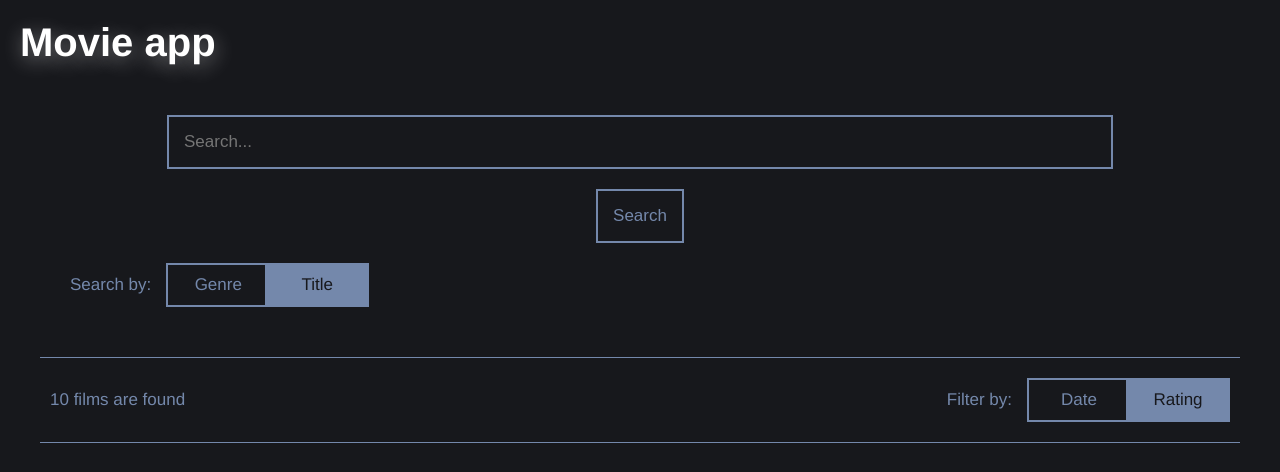
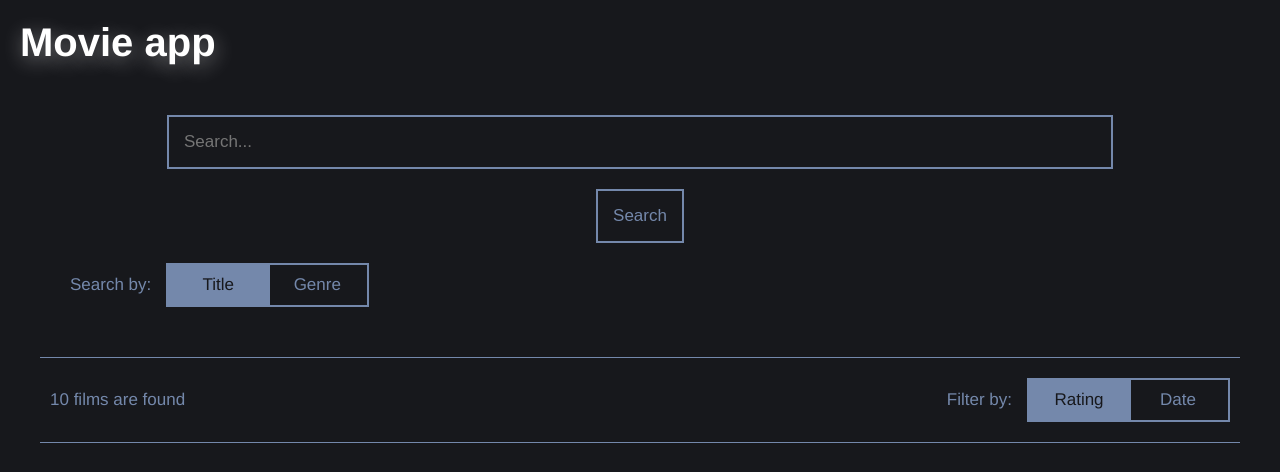
Before and after one commit to elkinny/Movie-App, a React app in the folder client/: page / in a window 1280 px wide. Shown: the top 472 px of the page. Built offline with nearby package versions, Linux system fonts and the light colour scheme.

Commit message:
Task#3: minor srtucture fixes

```diff
--- a/client/src/components/Common/Toggle/Toggle.js
+++ b/client/src/components/Common/Toggle/Toggle.js
@@ -4,17 +4,8 @@ import PropTypes from 'prop-types';
 import styles from './toggle.scss';
 
 export default class Toggle extends Component {
-  state = {
-    chkbox: true,
-  };
-
-  onChange = e => {
-    this.setState({ chkbox: !this.state.chkbox });
-    this.props.onChange(e);
-  };
-
   render() {
-    const { labels, text, type } = this.props;
+    const { labels, text, type, onChange } = this.props;
     return (
       <div className={styles['toggle']}>
         <span className={styles['toggle__label']}> {text} </span>
@@ -25,8 +16,8 @@ export default class Toggle extends Component {
             name={'toggled_' + type}
             type="radio"
             value={labels[0].toLowerCase()}
-            defaultChecked={!this.state.chkbox}
-            onChange={this.onChange}
+            defaultChecked={!this.props.value}
+            onChange={onChange}
           />
           <label htmlFor={'toggle-' + labels[0]} className={styles['btn']}>
             {labels[0]}
@@ -37,8 +28,8 @@ export default class Toggle extends Component {
             name={'toggled_' + type}
             value={labels[1].toLowerCase()}
             type="radio"
-            defaultChecked={this.state.chkbox}
-            onChange={this.onChange}
+            defaultChecked={this.props.value}
+            onChange={onChange}
           />
           <label htmlFor={'toggle-' + labels[1]} className={styles['btn']}>
             {labels[1]}
@@ -54,4 +45,5 @@ Toggle.propTypes = {
   onChange: PropTypes.func.isRequired,
   text: PropTypes.string.isRequired,
   type: PropTypes.string.isRequired,
+  value: PropTypes.bool.isRequired,
 };
--- a/client/src/components/FormComponent/FormComponent.js
+++ /dev/null
@@ -1,18 +0,0 @@
-import React from 'react';
-import PropTypes from 'prop-types';
-
-import styles from './form-component.scss';
-
-const FormComponent = props => {
-  return (
-    <form className={styles.form} onSubmit={props.onSubmit}>
-      {props.children}
-    </form>
-  );
-};
-
-FormComponent.propTypes = {
-  onSubmit: PropTypes.func.isRequired,
-};
-
-export default FormComponent;
--- a/client/src/containers/App.js
+++ b/client/src/containers/App.js
@@ -26,6 +26,10 @@ export default class App extends Component {
     });
   };
 
+  searchMovie = e => {
+    e.preventDefault();
+  };
+
   render() {
     return (
       <Router>
@@ -37,7 +41,13 @@ export default class App extends Component {
                 exact
                 path="/"
                 render={() => (
-                  <SearchForm movies={this.state.movies} handleInput={this.handleInput} />
+                  <SearchForm
+                    movies={this.state.movies}
+                    handleInput={this.handleInput}
+                    searchMovie={this.searchMovie}
+                    toggled_searchValue={this.state.toggled_searchValue}
+                    toggled_filterValue={this.state.toggled_filterValue}
+                  />
                 )}
               />
               <Route
--- /dev/null
+++ b/client/src/containers/SearchForm/FormComponent/FormComponent.js
@@ -0,0 +1,30 @@
+import React from 'react';
+import PropTypes from 'prop-types';
+
+import { Toggle } from 'components/Common';
+
+import styles from './form-component.scss';
+
+const FormComponent = props => {
+  return (
+    <form className={styles.form} onSubmit={props.onSubmit}>
+      <input type="text" name="search" placeholder="Search..." onChange={props.handleInput} />
+      <input type="submit" value="Search" />
+      <Toggle
+        labels={['Title', 'Genre']}
+        type="search"
+        text="Search by:"
+        onChange={props.handleInput}
+        value={'Title' === props.toggled_filterValue}
+      />
+    </form>
+  );
+};
+
+FormComponent.propTypes = {
+  onSubmit: PropTypes.func.isRequired,
+  handleInput: PropTypes.func.isRequired,
+  toggled_filterValue: PropTypes.string.isRequired,
+};
+
+export default FormComponent;
--- a/client/src/containers/SearchForm/SearchForm.js
+++ b/client/src/containers/SearchForm/SearchForm.js
@@ -1,7 +1,7 @@
 import React, { Component } from 'react';
 import PropTypes from 'prop-types';
 
-import FormComponent from 'components/FormComponent';
+import FormComponent from './FormComponent';
 import { Toggle, Navigation } from 'components/Common';
 
 export default class SearchForm extends Component {
@@ -9,31 +9,18 @@ export default class SearchForm extends Component {
     return (
       <>
         <FormComponent
-          onSubmit={e => {
-            e.preventDefault();
-          }}
-        >
-          <input
-            type="text"
-            name="search"
-            placeholder="Search..."
-            onChange={this.props.handleInput}
-          />
-          <input type="submit" value="Search" />
-          <Toggle
-            labels={['Genre', 'Title']}
-            type="search"
-            text="Search by:"
-            onChange={this.props.handleInput}
-          />
-        </FormComponent>
+          onSubmit={this.props.searchMovie}
+          handleInput={this.props.handleInput}
+          toggled_filterValue={this.props.toggled_searchValue}
+        />
         <Navigation>
           <span>10 films are found</span>
           <Toggle
-            labels={['Date', 'Rating']}
+            labels={['Rating', 'Date']}
             type="filter"
             text="Filter by:"
             onChange={this.props.handleInput}
+            value={'Rating' === this.props.toggled_filterValue}
           />
         </Navigation>
       </>
@@ -44,4 +31,7 @@ export default class SearchForm extends Component {
 SearchForm.propTypes = {
   movies: PropTypes.array.isRequired,
   handleInput: PropTypes.func.isRequired,
+  searchMovie: PropTypes.func.isRequired,
+  toggled_filterValue: PropTypes.string.isRequired,
+  toggled_searchValue: PropTypes.string.isRequired,
 };
```
Also changed, not shown: client/src/containers/SearchForm/FormComponent/form-component.scss (renamed from client/src/components/FormComponent/form-component.scss), client/src/containers/SearchForm/FormComponent/index.js (renamed from client/src/components/FormComponent/index.js).
